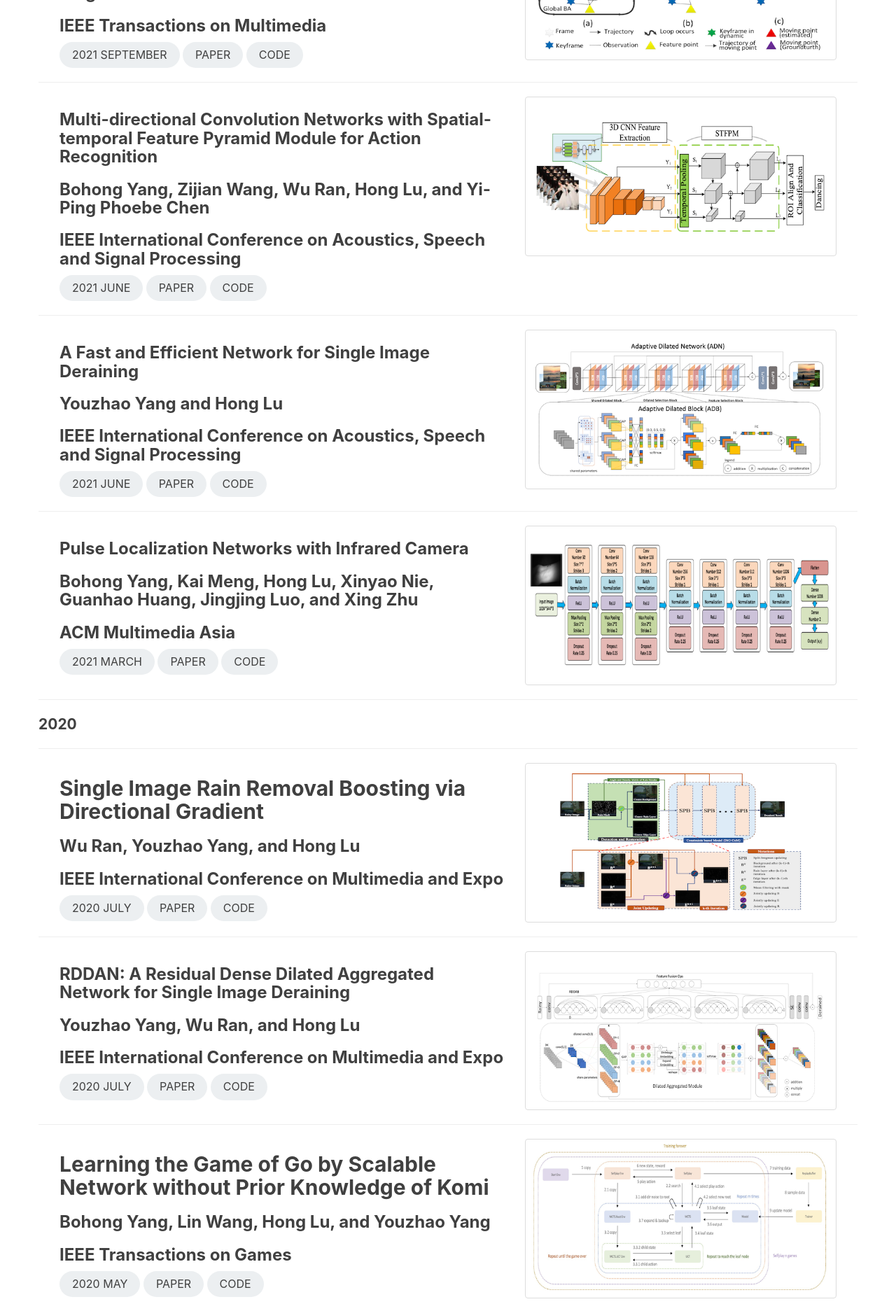
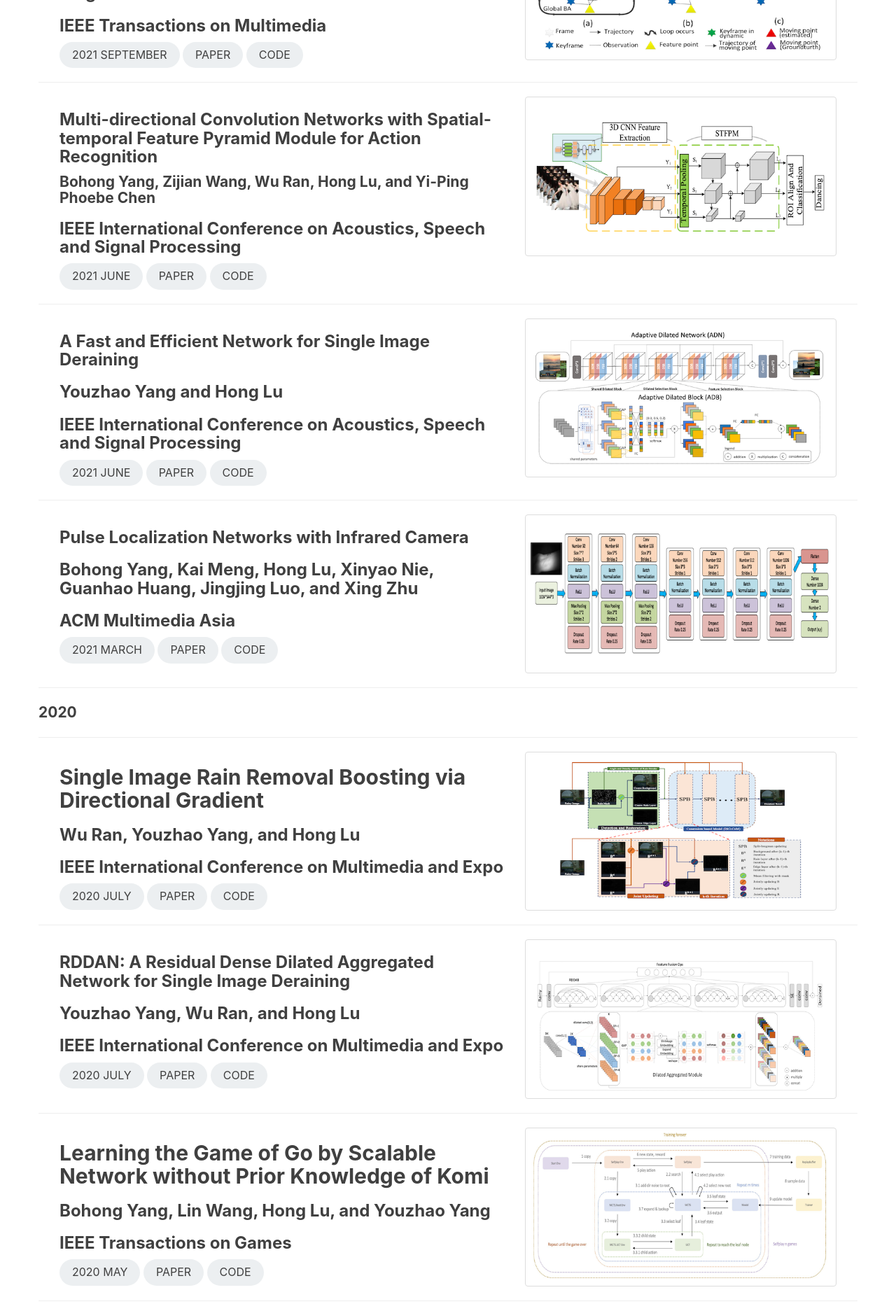
Before and after one commit to lunatics123/lunatics123.github.io, a Jekyll site: the page built from publications.html, in a window 1280 px wide. Shown: the part 660-2533 px from the top of the page at 70% size. Built offline with Jekyll 4.4.1, drawn with Linux system fonts in a browser that asks for light colours; comment, search, counter and statistics services are not loaded.

Commit message:
make layout better

```diff
--- a/publications.html
+++ b/publications.html
@@ -32,7 +32,7 @@ permalink: /publications.html
         <div class="col-lg-7">
             <h3>Multi-directional Convolution Networks with Spatial-temporal Feature Pyramid Module for Action
                 Recognition</h3>
-            <h3>Bohong Yang, Zijian Wang, Wu Ran, Hong Lu, and Yi-Ping Phoebe Chen</h3>
+            <h4>Bohong Yang, Zijian Wang, Wu Ran, Hong Lu, and Yi-Ping Phoebe Chen</h4>
             <h3>IEEE International Conference on Acoustics, Speech and Signal Processing</h3>
             <div class="post-tag round-xl">2021 June</div>
             <a class="post-tag round-xl"
```
